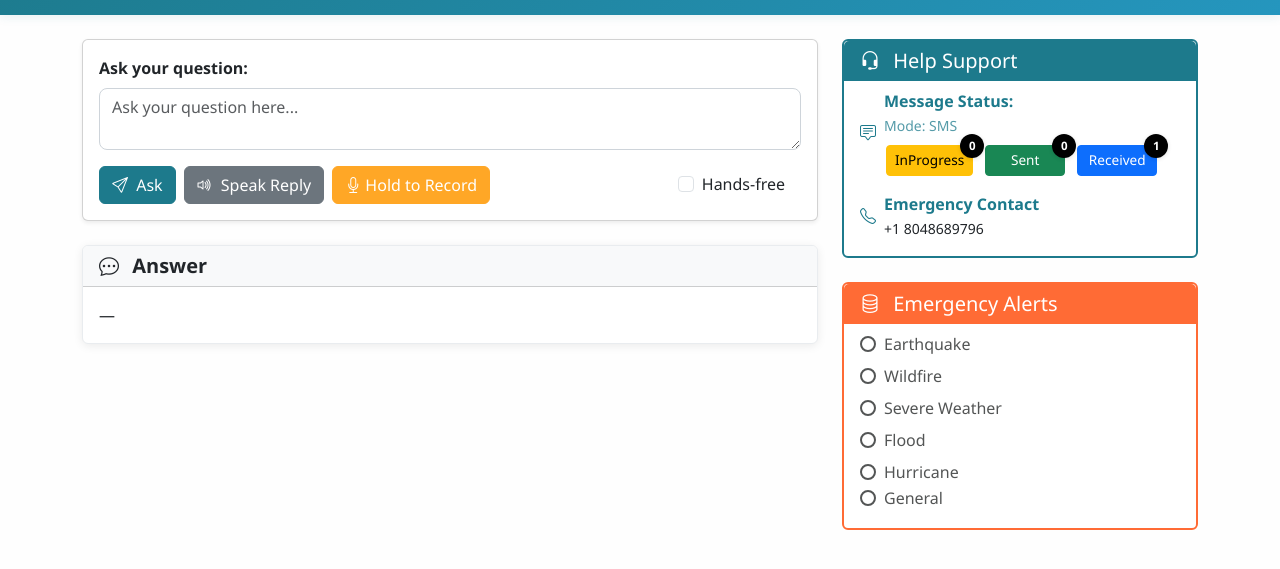
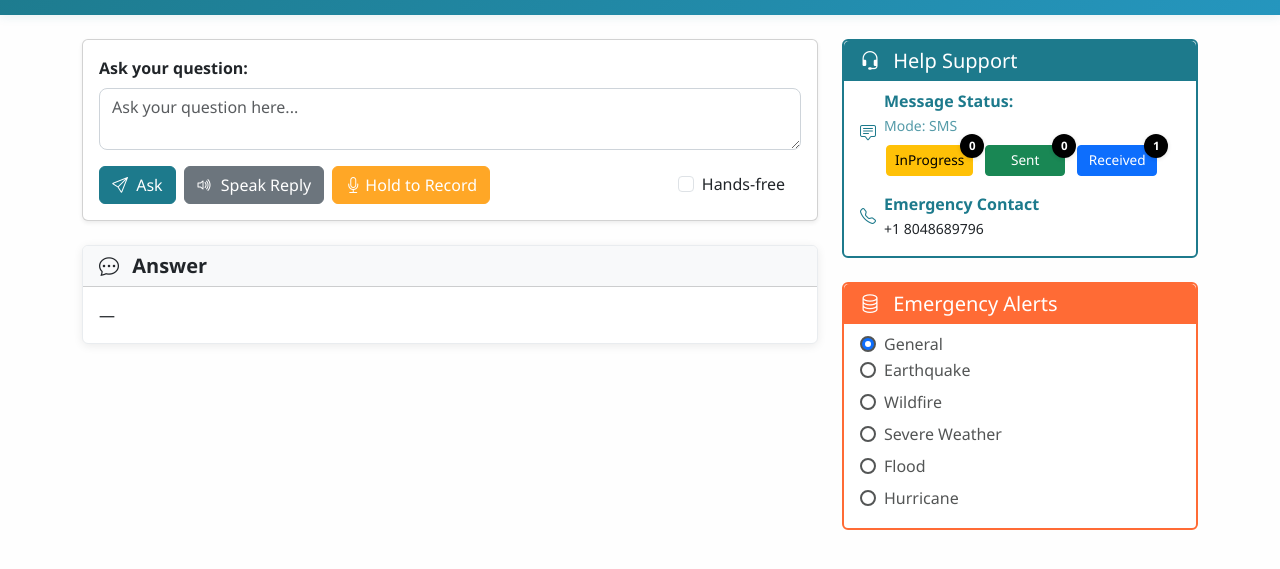
Before and after one commit to praveen034u/AidMate, a plain HTML site: page web/index.html in a window 1280 px wide. Shown: the part 83-652 px from the top of the page. Drawn offline with nearby package versions, Linux system fonts and the light colour scheme.

Commit message:
Add javascript for selecting default radio button

```diff
--- a/web/index.html
+++ b/web/index.html
@@ -278,6 +278,10 @@
         <h5 class="card-title mb-0 text-white"><i class="bi bi-database me-2"></i> Emergency Alerts</h5>
     </div>
     <div class="card-body pt-2">
+      <div class="form-check">
+            <input class="form-check-input emergency-checkbox" type="radio" name="ragSource"   id="general" value="files" checked>
+            <label class="form-check-label text-white fw-medium" for="general">General</label>
+        </div>
         <div class="form-check mb-2">
             <input class="form-check-input emergency-checkbox" type="radio" name="ragSource" id="earthquake" value="earthquake">
             <label class="form-check-label text-white fw-medium" for="earthquake">Earthquake</label>
@@ -298,10 +302,7 @@
             <input class="form-check-input emergency-checkbox" type="radio" name="ragSource" id="hurricane" value="hurricane">
             <label class="form-check-label text-white fw-medium" for="hurricane">Hurricane</label>
         </div>
-        <div class="form-check">
-            <input class="form-check-input emergency-checkbox" type="radio" name="ragSource" checked  id="general" value="files">
-            <label class="form-check-label text-white fw-medium" for="general">General</label>
-        </div>
+
     </div>
 </div>
 <!-- ...existing code... -->
@@ -709,7 +710,10 @@ async function pollMessageStatus() {
 pollMessageStatus();
 setInterval(pollMessageStatus, 5000);
 
-
+window.onload = function() {
+  // Select the radio button with the specific ID and set its checked property to true
+  document.getElementById("general").checked = true;
+};
 </script>
 </body>
 </html>
```
